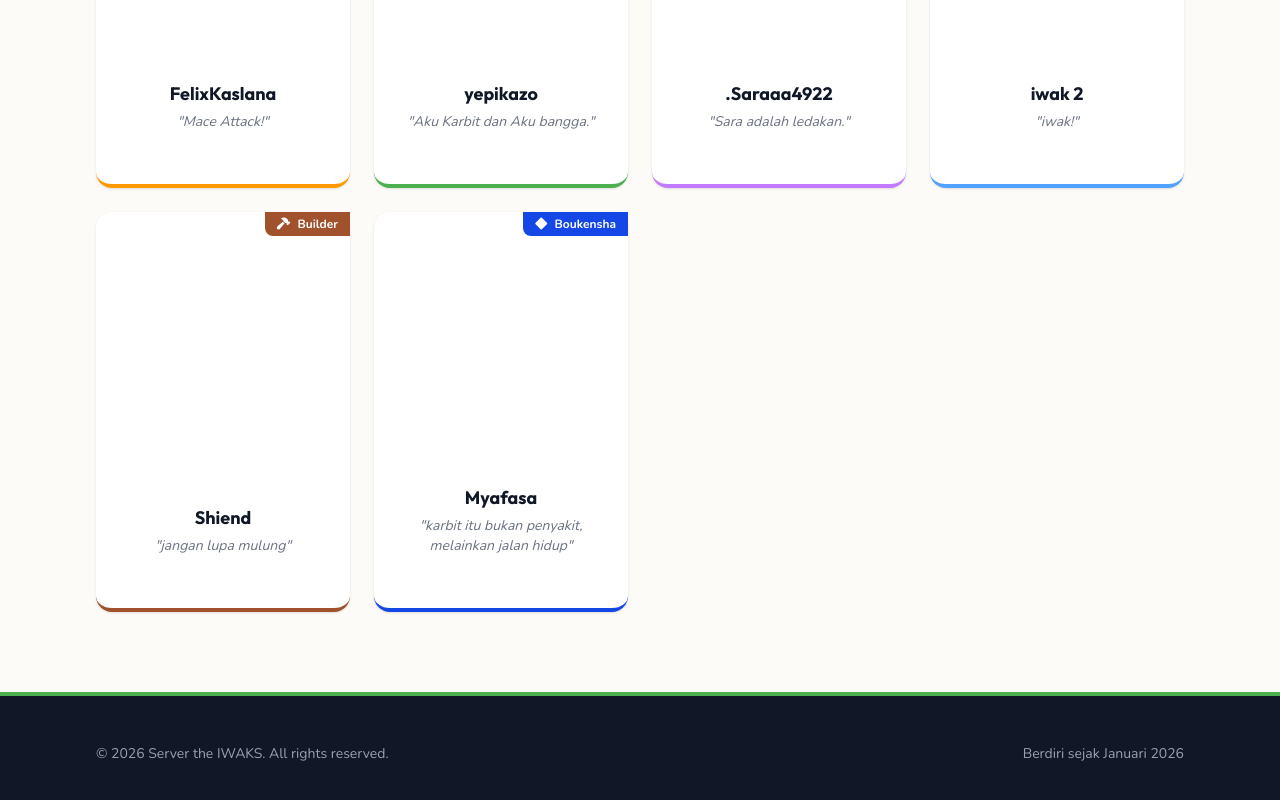
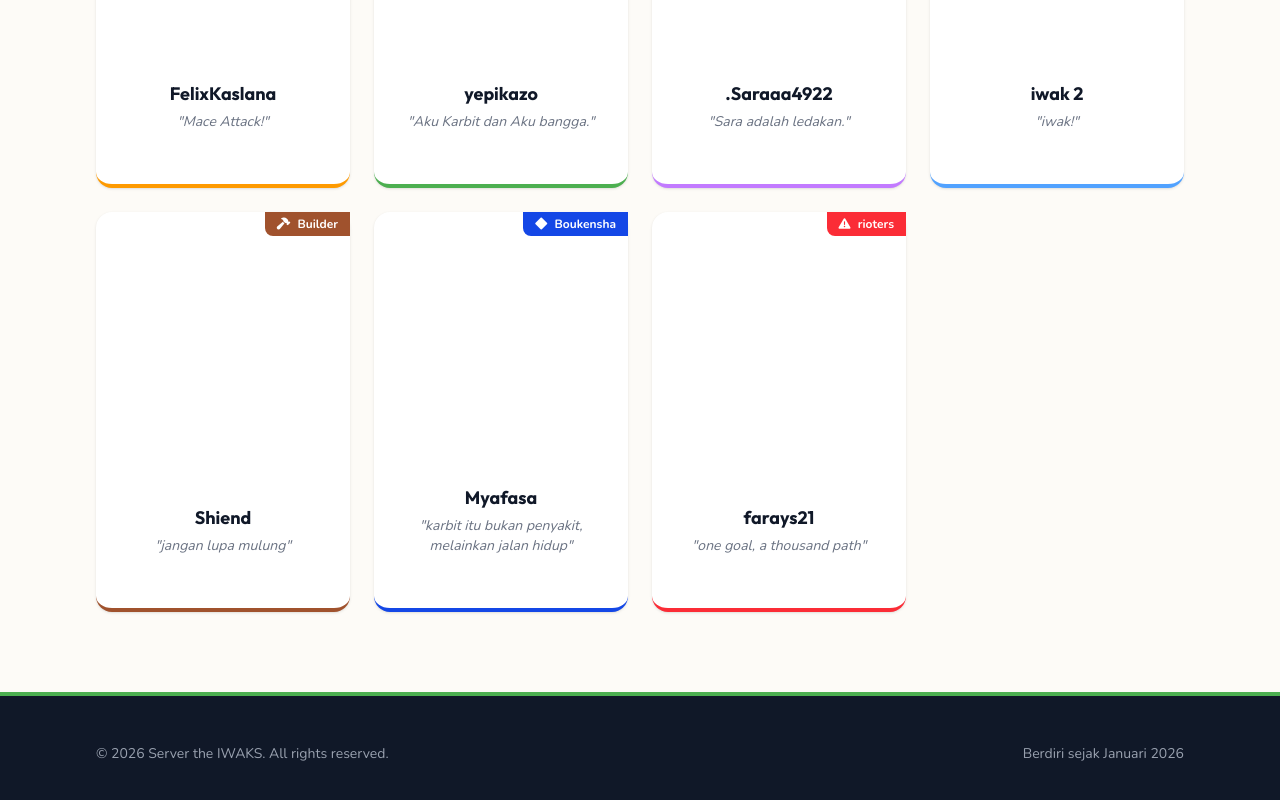
Before and after one commit to MFadhlan-Iwaks/ServerTheIwaks, a Next.js app: page / in a window 1280 px wide. Shown: the part 1903-2703 px from the top of the page. Built offline with nearby package versions, Linux system fonts and the light colour scheme.

Commit message:
add member

```diff
--- a/data/members.js
+++ b/data/members.js
@@ -70,5 +70,17 @@ export const membersData = [
     joinDate: "Februari 2026",
     favoriteBlock: "wind charge",
     description: "duta kepala(kepala bro literally ada di semua tempat)."
+  },
+  {
+    id: 7,
+    name: "farays21",
+    skinPath: "/images/farays skin.png",
+    role: "rioters",
+    quote: "one goal, a thousand path",
+    colorTheme: { border: "border-red-500", badge: "bg-red-500" },
+    roleIcon: "fa-solid fa-exclamation-triangle",
+    joinDate: "Februari 2026",
+    favoriteBlock: "tnt",
+    description: "main kalo lagi gabut aja sih"
   }
 ];
```
Also changed, not shown: public/images/farays skin.png (added).
